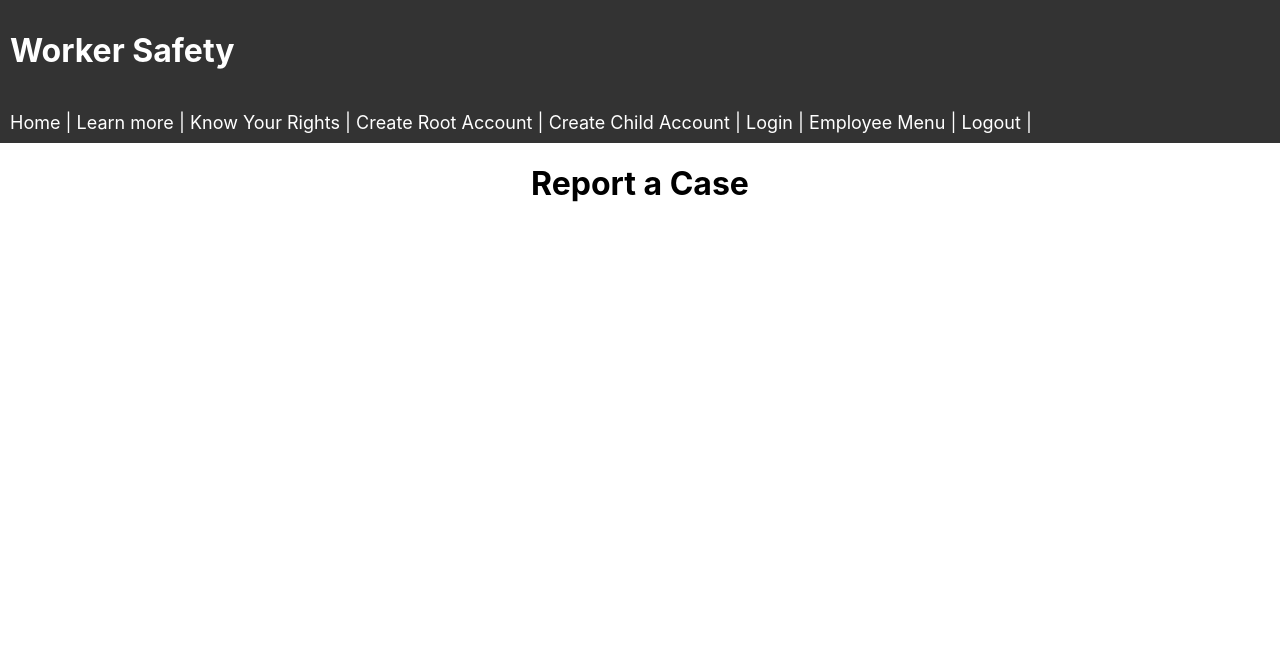
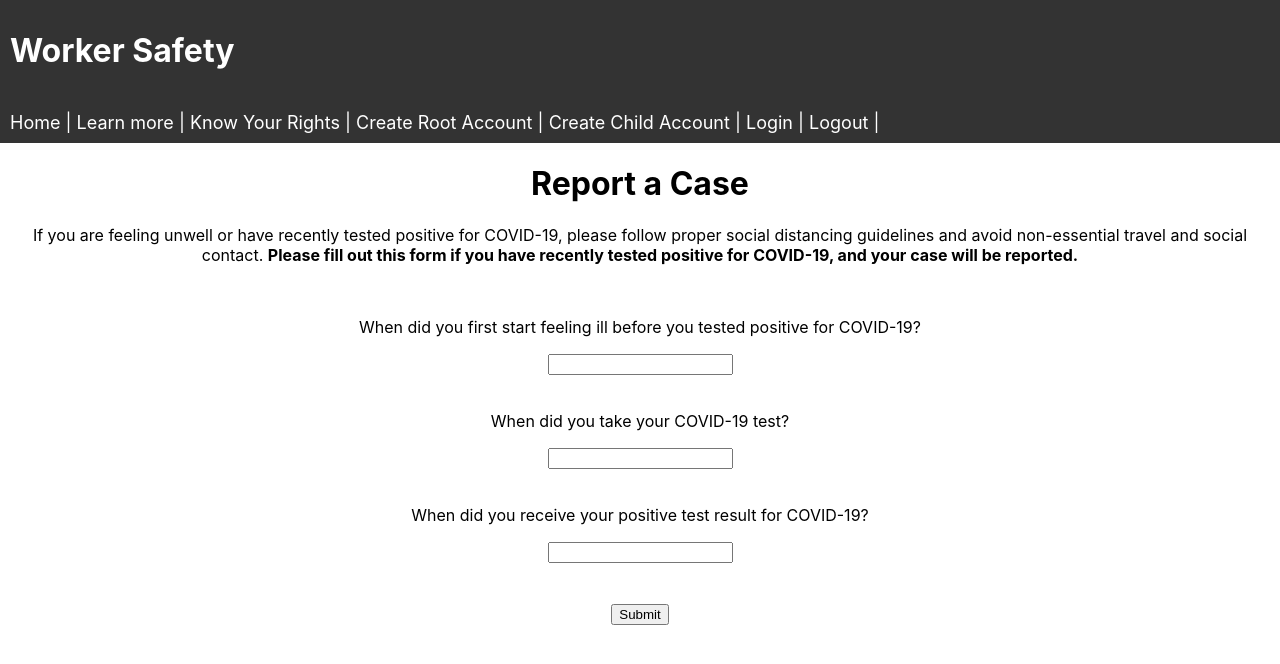
Before and after one commit to etaibar3/worker-safety, a React (Create React App) app in the folder client/: page /report-a-case in a window 1280 px wide. Shown: the top 664 px of the page. Built offline with nearby package versions, Linux system fonts and the light colour scheme.

Commit message:
User redirect on login and report a case beginning

```diff
--- a/client/package.json
+++ b/client/package.json
@@ -13,6 +13,7 @@
     "dotenv": "^8.2.0",
     "jsonwebtoken": "^8.5.1",
     "react": "^16.13.1",
+    "react-datepicker": "^3.1.3",
     "react-dom": "^16.13.1",
     "react-router-dom": "^5.2.0",
     "react-scripts": "3.4.1"
--- a/client/src/components/layout/navbar.js
+++ b/client/src/components/layout/navbar.js
@@ -10,7 +10,6 @@ function NavBar() {
             <Link style={linkStyle} to="/create-root-account"> <li style={navItemStyle}>Create Root Account</li> </Link> |
             <Link style={linkStyle} to="/create-child-account"> <li style={navItemStyle}>Create Child Account</li> </Link> |
             <Link style={linkStyle} to="/login"> <li style={navItemStyle}>Login</li> </Link> |
-            <Link style={linkStyle} to="/employee-menu"> <li style={navItemStyle}>Employee Menu</li> </Link> |
             <Link style={linkStyle} to="/logout"> <li style={navItemStyle}>Logout</li> </Link> |
         </ul>
     )
--- a/client/src/components/pages/Login.js
+++ b/client/src/components/pages/Login.js
@@ -13,7 +13,6 @@ class Login extends React.Component {
             email: "",
             password: "",
             status: 400,
-            forgotPass: false,
             isAdmin: false
         }
         this.handleChange=this.handleChange.bind(this)
@@ -45,12 +44,11 @@ class Login extends React.Component {
     }
 
     render() {
-        const { email, password, status, forgotPass } = this.state
+        const { email, password, status, isAdmin } = this.state
         return (
             <div>
-            {( status === 200 ) ?
-                <Redirect to = {{ pathname: "/root-menu" }} />
-            :   <div>
+            {( status !== 200) ?
+                <div>
                     <h1> Login</h1>
                     <form onSubmit={this.handleSubmit}>
                         <label>
@@ -79,8 +77,13 @@ class Login extends React.Component {
                             <br/><br/>
                         <button type="submit">Login </button>
                     </form>
-                </div>}
             <Link to='/forgotyourpassword' style={{ fontSize:"65%" }}> Forgot your password? </Link>
+            </div> : null}
+
+            {( status === 200 && isAdmin) ?
+                <Redirect to = {{ pathname: "/root-menu" }} /> : null }
+            {( status === 200 && isAdmin === false) ?
+                <Redirect to = {{ pathname: "/employee-menu" }} /> : null}
             </div>
         )
     }
--- a/client/src/components/pages/Logout.js
+++ b/client/src/components/pages/Logout.js
@@ -27,13 +27,19 @@ class Logout extends React.Component {
             })
     }
 
+
     render() {
         const { status } = this.state
         return (
             <div>
-                <form onSubmit={this.handleSubmit}>
-                    <button type="submit">Logout </button>
-                </form>
+            {( status === 200 ) ?
+                    <Redirect to = {{ pathname: "/login" }} />
+                :
+                <div>
+                    <form onSubmit={this.handleSubmit}>
+                        <button type="submit">Logout </button>
+                    </form>
+                </div> }
             </div>
         )
     }
--- a/client/src/components/pages/ReportACase.js
+++ b/client/src/components/pages/ReportACase.js
@@ -1,11 +1,78 @@
-import React from 'react'
+import React, { useState }from 'react'
 import { Link } from "react-router-dom"
+import axios from 'axios'
+import DatePicker from 'react-datepicker'
+
+import 'react-datepicker/dist/react-datepicker.css'
 
 
-function ReportACase() {
-	return (
-		<h1> Report a Case </h1>
-	)
+class ReportACase extends React.Component {
+	constructor() {
+		super()
+		this.state = {
+			email: "",
+			testDate: null,
+			illDate: null,
+			resultDate: null
+		}
+		this.handleChange = this.handleChange.bind(this)
+		this.handleSubmit = this.handleSubmit.bind(this)
+	}
+
+	handleChange(event) {
+        const {name, value} = event.target
+		this.setState({ [name]: value })
+	}
+
+	handleSelect(event) {
+        const {name, value} = event.target
+		this.setState({ [name]: value })
+	}
+
+	handleSubmit(event) {
+		event.preventDefault()
+		alert(`reporting case`)
+	}
+
+	render() {
+		const { email, testDate, illDate, resultDate} = this.state
+		return (
+			<div>
+				<h1> Report a Case </h1>
+				<p> If you are feeling unwell or have recently tested positive for COVID-19, please follow proper
+				social distancing guidelines and avoid non-essential travel and social contact. {" "}
+				<strong>Please fill out this form if you have recently tested positive for COVID-19, and your
+				case will be reported.</strong></p>
+				<br />
+				<form onSubmit={this.handleSubmit}>
+					<p> When did you first start feeling ill before you tested positive for COVID-19? </p>
+					<DatePicker
+						onSelect={this.handleSelect}
+					/>
+					<br /><br />
+					<p> When did you take your COVID-19 test? </p>
+					<DatePicker
+						selected={testDate}
+						onChange={this.handleChange}
+						onSelect={this.handleSelect}
+						closeOnScroll={true}
+						name="testDate"
+					/>
+					<br /><br />
+					<p> When did you receive your positive test result for COVID-19? </p>
+					<DatePicker
+						selected={resultDate}
+						onChange={this.handleChange}
+						onSelect={this.handleSelect}
+						closeOnScroll={true}
+						name="resultDate"
+					/>
+					<br /><br /><br />
+					<button type="submit">Submit</button>
+				</form>
+			</div>
+		)
+	}
 }
 
 export default ReportACase
```
Also changed, not shown: 2 other files (tests, documents, lock files or other folders).
